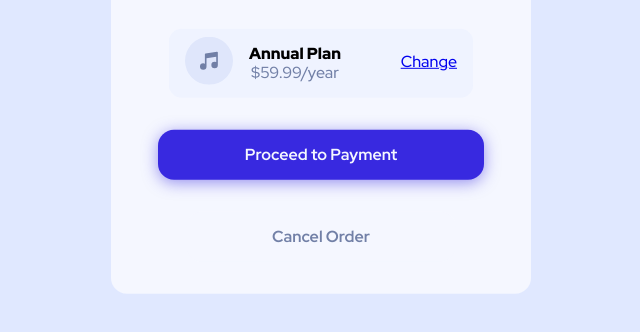
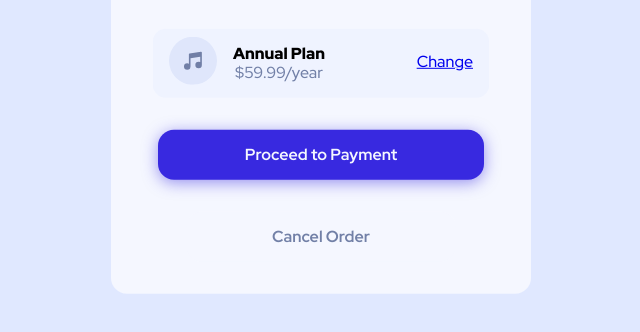
Before and after one commit to nexckycort/order-summary-component-challenge, a plain HTML site: page index.html in a window 1280 px wide. Shown: the part 434-766 px from the top of the page, without its empty margins (319-959 px from the left). Drawn offline with Linux system fonts and the light colour scheme.

```diff
--- a/css/style.css
+++ b/css/style.css
@@ -43,8 +43,9 @@ body {
 
 .card-plan {
   display: flow-root;
-  margin: 2rem 1rem;
-  background-color: red;
+  margin-top: 2rem;
+  margin-bottom: 2rem;
+  max-width: 100%;
   background-color: hsla(225, 100%, 94%, 0.322);
   border-radius: 0.8rem;
 }
```
